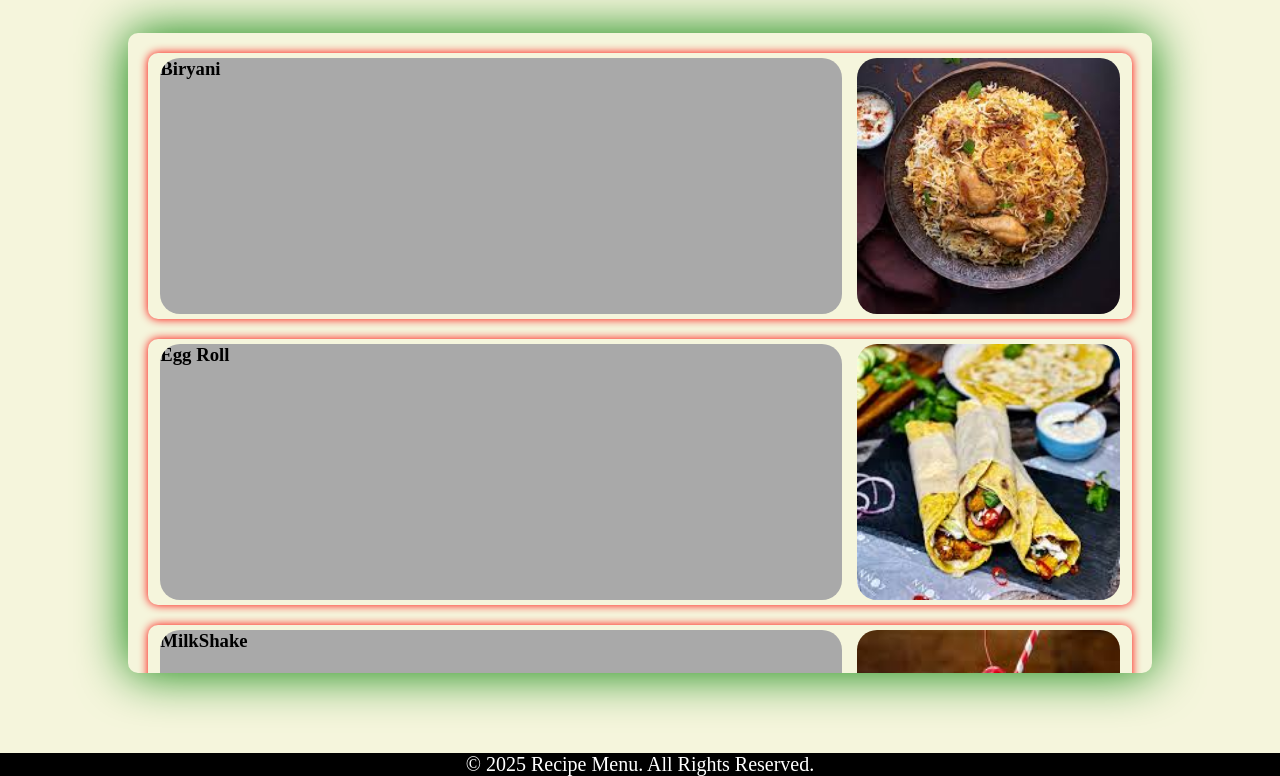
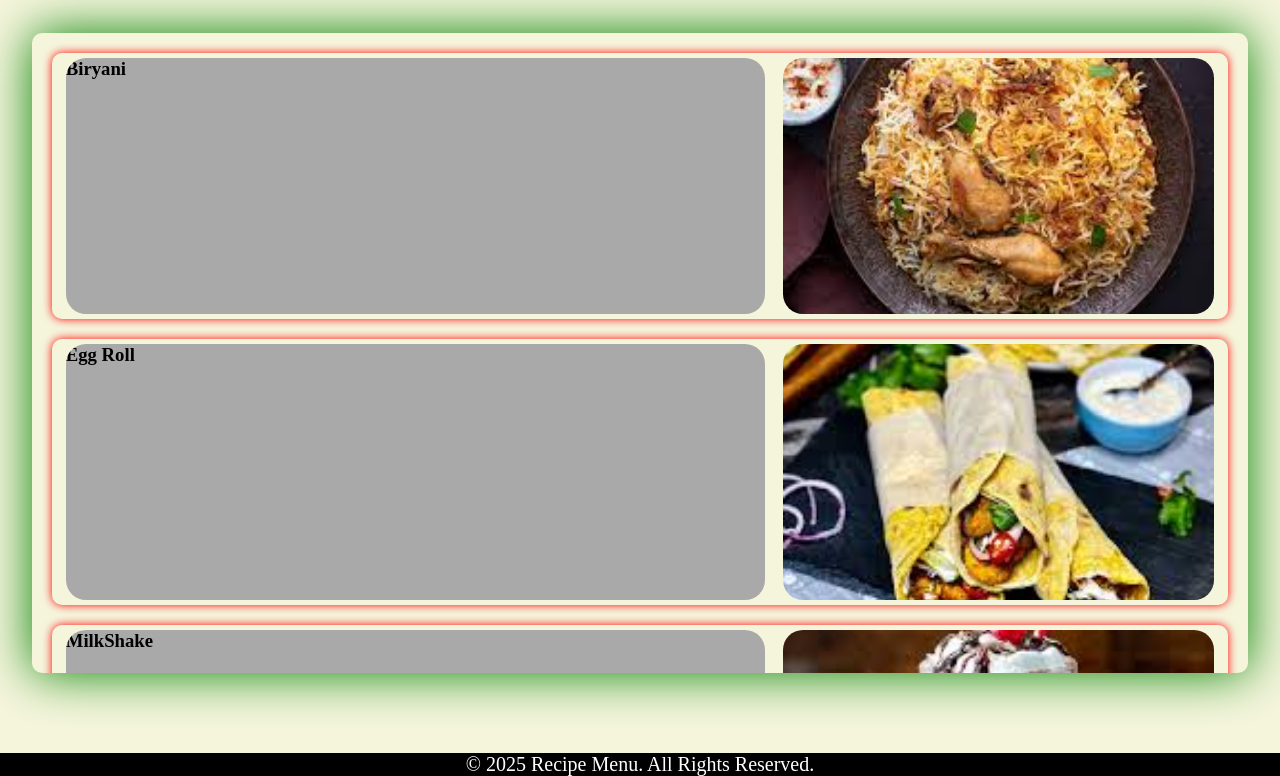
Before and after one commit to chandradip2006/recipe-menu, a plain HTML site: page index.html in a window 1280 px wide. Shown: the part 117-893 px from the top of the page. Drawn offline with Linux system fonts and the light colour scheme.

Commit message:
Update style.css

```diff
--- a/style.css
+++ b/style.css
@@ -140,7 +140,7 @@ a:active {
 }
 .card{
     height: 80%;
-    width: 80%;
+    width: 95%;
     /* border: 2px solid green; */
     border-radius: 10px;
     box-shadow: 0px 0px 50px green;
@@ -166,14 +166,14 @@ a:active {
 #description{
     background-color:darkgray;
     border-radius: 20px;
-    width: 70%;
+    width: 60%;
     height: 100%;
     display: flex;
     flex-direction: column;
     overflow: auto;
 }
 .img{
-    width: 27%;
+    width: 37%;
     /* border: 1px solid black; */
     background-size: cover; /* Ensures the image covers the entire area */
       background-repeat: no-repeat; /* Prevents tiling */
```
